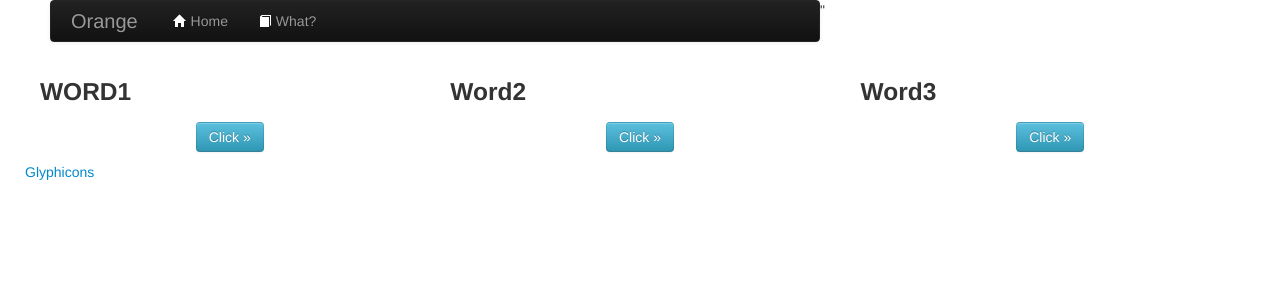
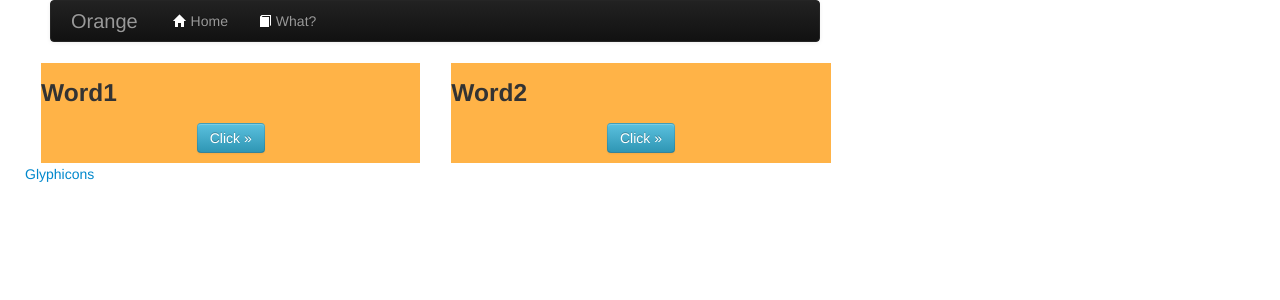
Before and after one commit to ksami/orange, a Python web app: template templates/main.html in a window 1280 px wide. Shown: the top 300 px of the page. Run offline with Jinja, Linux system fonts and the light colour scheme; the template is opened without the code that fills it, so the values that code supplies are empty; some libraries are stand-ins or nearby versions.

Commit message:
add grid and styling

```diff
--- a/css/orange.css
+++ b/css/orange.css
@@ -1,4 +1,14 @@
-//orange.css
+.hide {
+  display: none;
+}
+
+.word {
+  background-color: #ffb347;
+}
+
+.wordrow {
+  margin: 1px;
+}
 
 .navbar .brand {
   text-decoration: none;
--- a/templates/main.html
+++ b/templates/main.html
@@ -51,7 +51,7 @@
         <div class = "row-fluid">
 
           <!--TIMER HERE-->
-"
+
         </div>  <!--/row-->
 
         <div class = "row-fluid">
@@ -60,20 +60,51 @@
 
         </div>
 
-        <div class = "row-fluid text-center" id="words">
-          <div class = "span4">
-            <h3 class = "text-left" id="word1">WORD1</h3>
+        <!--WORD GRID HERE-->
+        <div class = "row-fluid">
+          <div class = "row-fluid text-center wordrow">
+            <div class = "span4 word">
+              <h3 class = "text-left" id="word1">Word1</h3>
               <p><a class="btn btn-info" href="javascript:helloWorld()">Click &raquo;</a></p>
             </div>
-          <div class = "span4">
+            <div class = "span4 word">
               <h3 class = "text-left" id="word2">Word2</h3>
               <p><a class="btn btn-info" href="/">Click &raquo;</a></p>
             </div>
-          <div class = "span4">
+            <div class = "span4 word hide">
               <h3 class = "text-left" id="word3">Word3</h3>
               <p><a class="btn btn-info" href="/">Click &raquo;</a></p>
             </div>
           </div>  <!--/row-->
+          <div class = "row-fluid text-center wordrow hide">
+            <div class = "span4 word">
+              <h3 class = "text-left" id="word4">Word4</h3>
+              <p><a class="btn btn-info" href="javascript:helloWorld()">Click &raquo;</a></p>
+            </div>
+            <div class = "span4 word hide">
+              <h3 class = "text-left" id="word5">Word5</h3>
+              <p><a class="btn btn-info" href="/">Click &raquo;</a></p>
+            </div>
+            <div class = "span4 word hide">
+              <h3 class = "text-left" id="word6">Word6</h3>
+              <p><a class="btn btn-info" href="/">Click &raquo;</a></p>
+            </div>
+          </div>  <!--/row-->
+          <div class = "row-fluid text-center wordrow hide">
+            <div class = "span4 word">
+              <h3 class = "text-left" id="word7">Word7</h3>
+              <p><a class="btn btn-info" href="javascript:helloWorld()">Click &raquo;</a></p>
+            </div>
+            <div class = "span4 word hide">
+              <h3 class = "text-left" id="word8">Word8</h3>
+              <p><a class="btn btn-info" href="/">Click &raquo;</a></p>
+            </div>
+            <div class = "span4 word hide">
+              <h3 class = "text-left" id="word9">Word9</h3>
+              <p><a class="btn btn-info" href="/">Click &raquo;</a></p>
+            </div>
+          </div>  <!--/row-->
+        </div>  <!--/WORD GRID-->
 
 
         <!--//////////////////PAGE END///////////////////////-->
```
Lines whose indentation alone changed are shown as unchanged.
